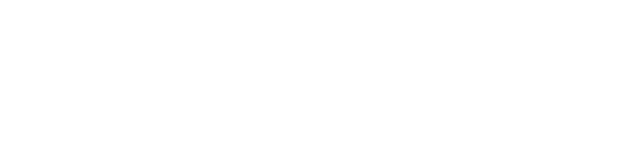
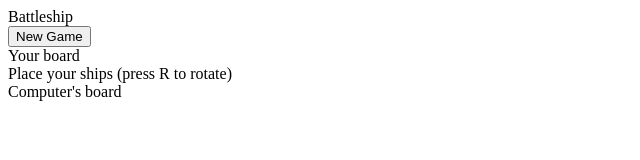
Before and after one commit to nqwzxs/battleship, a website built with webpack: page src/index.html in a window 1280 px wide. Shown: the whole page, without its empty margins (0-640 px from the left). Built offline with nearby package versions, Linux system fonts and the light colour scheme.

Commit message:
Add HTML for app

```diff
--- a/src/index.html
+++ b/src/index.html
@@ -6,6 +6,20 @@
   <title>Battleship</title>
 </head>
 <body>
-
+  <div class="wrapper">
+    <header>
+      <div>Battleship</div>
+      <button class="new-game-button">New Game</button>
+    </header>
+    <main>
+      <div class="gameboard-container human-gameboard-container">
+        <div class="gameboard-name">Your board</div>
+      </div>
+      <div class="gameboard-container computer-gameboard-container">
+        <div class="modal">Place your ships (press R to rotate)</div>
+        <div class="gameboard-name">Computer's board</div>
+      </div>
+    </main>
+  </div>
 </body>
 </html>
```
